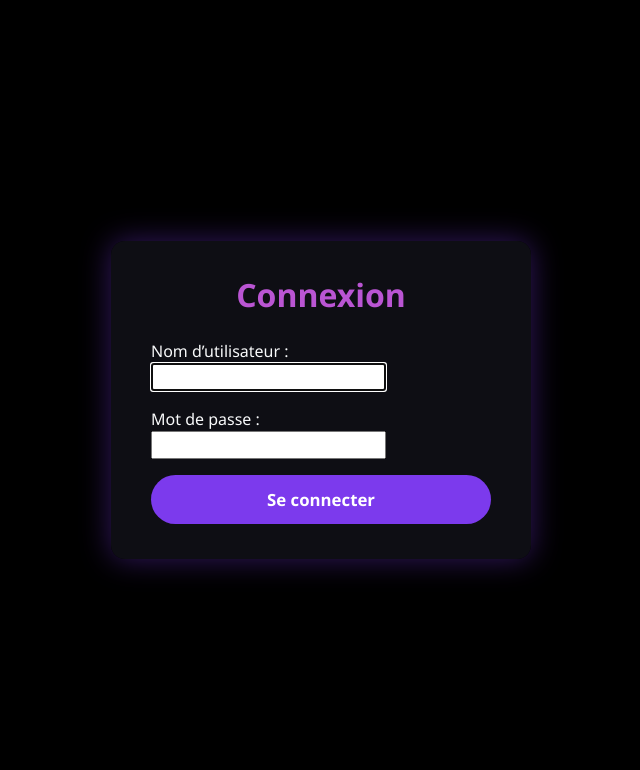
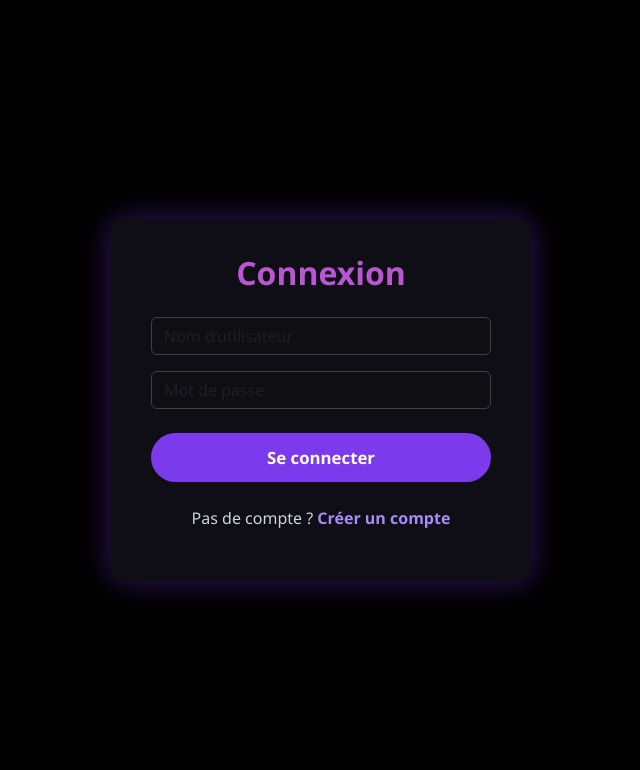
Before and after one commit to SyphaxMEDJBER/Mem2gether, a Django app: page /auth/signin/ in a window 1280 px wide. Shown: the part 105-875 px from the top of the page, without its empty margins (319-959 px from the left). Run offline with Django 4.2, Linux system fonts and the light colour scheme.

Commit message:
tout bug corrigé

```diff
--- a/templates/authentification/signin.html
+++ b/templates/authentification/signin.html
@@ -8,21 +8,22 @@
 
         <h2 class="signin-title fw-bold mb-4">Connexion</h2>
 
-        {% if messages %}
-            {% for message in messages %}
-                <p class="text-danger">{{ message }}</p>
-            {% endfor %}
-        {% endif %}
-
         <form method="POST">
             {% csrf_token %}
 
-            {{ form.as_p }}
+            <input type="text" name="username" class="form-control signin-input mb-3"
+                   placeholder="Nom d’utilisateur" required>
 
-            <button type="submit" class="signin-btn">
-                Se connecter
-            </button>
+            <input type="password" name="password" class="form-control signin-input mb-4"
+                   placeholder="Mot de passe" required>
+
+            <button type="submit" class="signin-btn w-100">Se connecter</button>
         </form>
+
+        <p class="mt-4 text-center signin-register">
+            Pas de compte ?
+            <a href="{% url 'signup' %}">Créer un compte</a>
+        </p>
 
     </div>
 </div>
--- a/templates/base.html
+++ b/templates/base.html
@@ -43,7 +43,7 @@
 
                     <!-- PROFIL -->
                     <li class="nav-item">
-                        <a class="nav-link px-3" href="/profil/">Mon compte</a>
+                        <a class="nav-link px-3" href="{% url 'profil' %}">Mon compte</a>
                     </li>
 
                     <!-- DÉCONNEXION (URL CORRECTE) -->
```
Also changed, not shown: templates/authentification/signup.html (+10 -26 lines).
